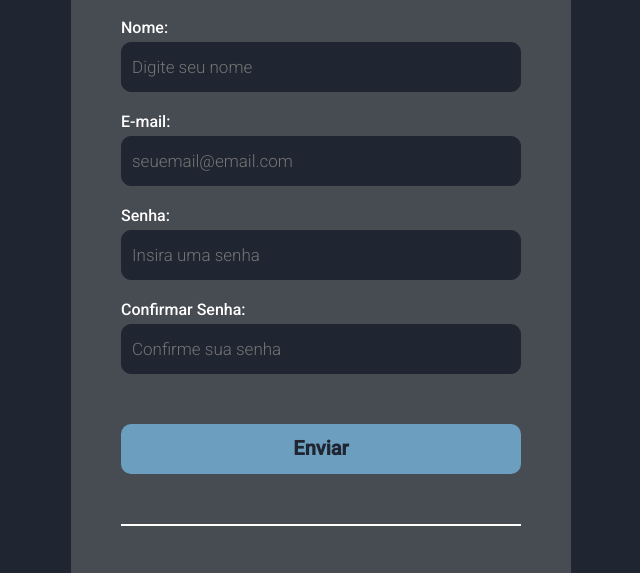
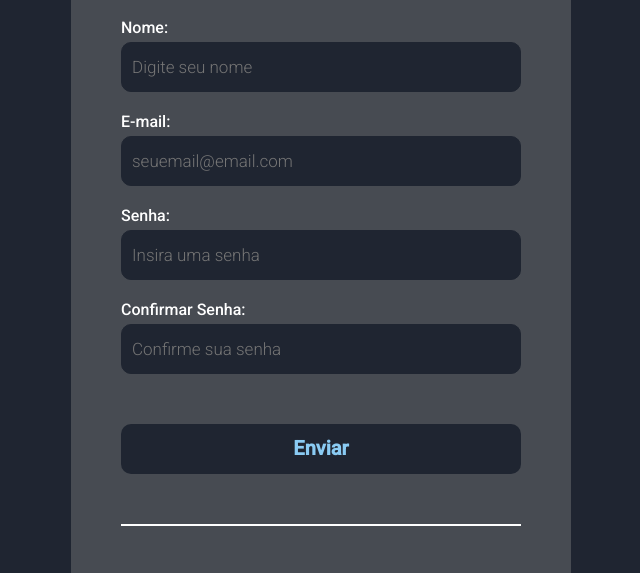
Before and after one commit to MoraesMari/Projeto-cadastro, a plain HTML site: page index.html in a window 1280 px wide. In both pictures the pointer is over the button "Enviar". Shown: the part 130-703 px from the top of the page, without its empty margins (319-959 px from the left). Drawn offline with Linux system fonts and the light colour scheme.

Commit message:
alterando cor do botao e transition

```diff
--- a/style.css
+++ b/style.css
@@ -72,11 +72,12 @@ button {
  font-size: 20px;
  color: #1f2531;
  font-weight: 600;
+ transition: background-color 0.8s;
 }
 
 button:hover {
- background-color: #6c9fbf;
- transition: background-color 0.5s;
+ background-color: #1f2531;
+ color: #8acbf3;
 }
 
 .divider {
```
